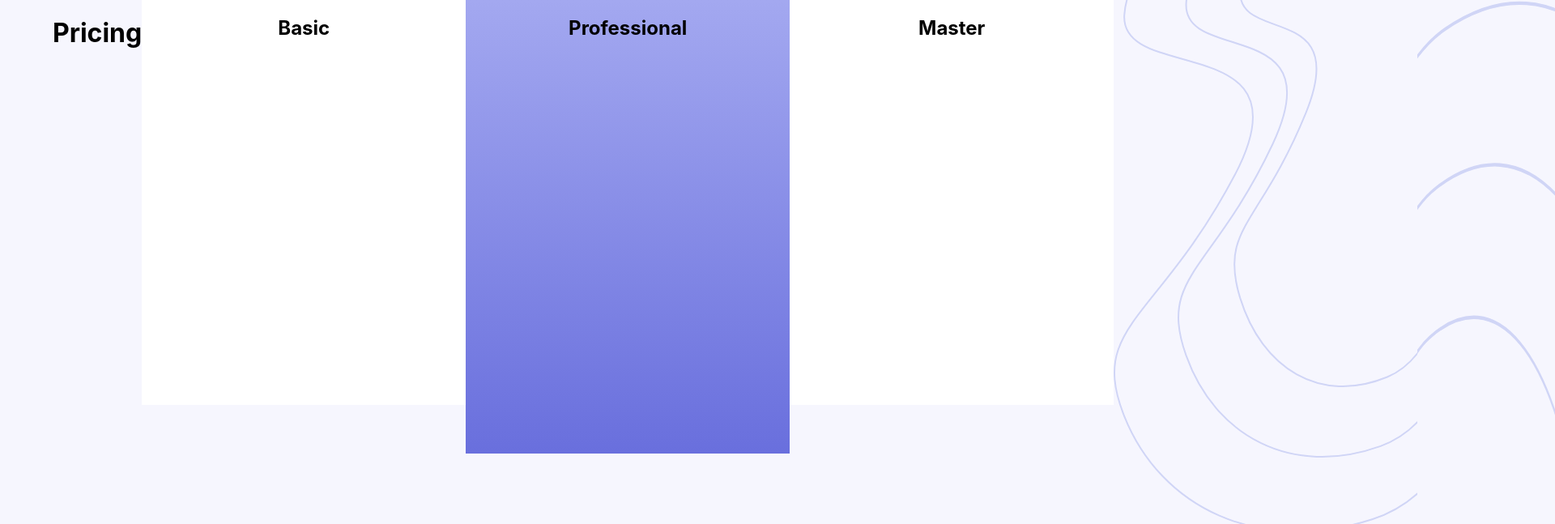
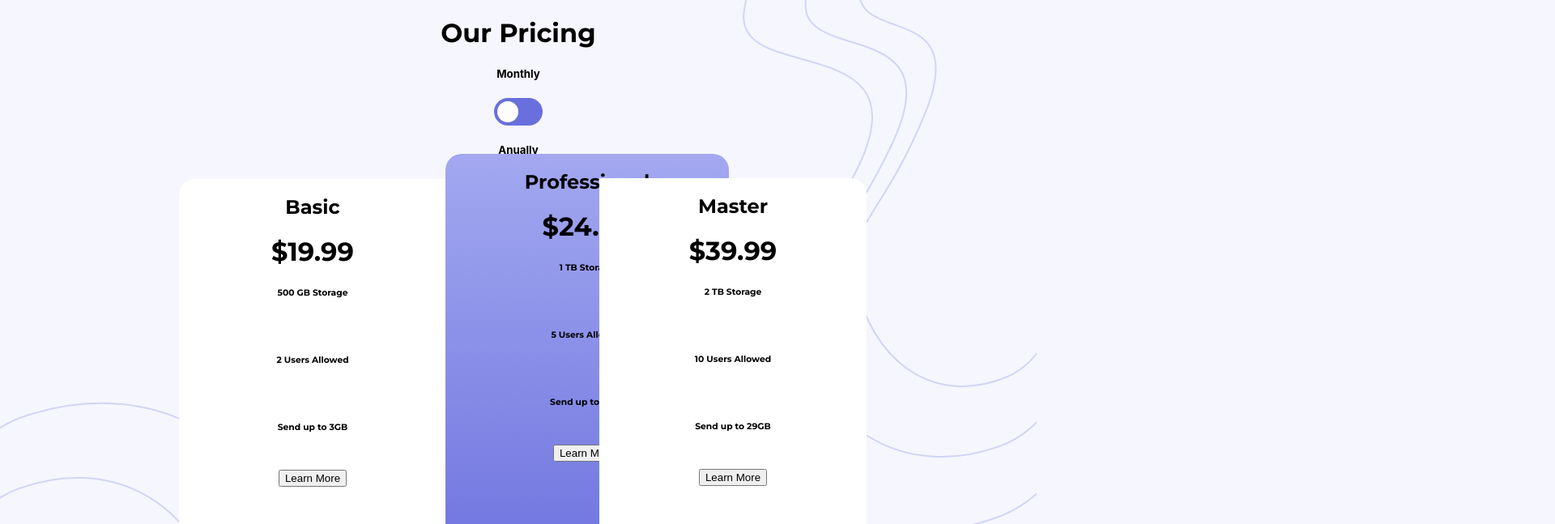
Before and after one commit to jokale/pricing-comp, a React (Create React App) app: page / in a window 1280 px wide. Shown: the top 647 px of the page at 81% size, 1920 px wide, since content can reach past the window. Built offline with nearby package versions, Linux system fonts and the light colour scheme.

Commit message:
add some styling 3

```diff
--- a/public/index.html
+++ b/public/index.html
@@ -24,7 +24,10 @@
       work correctly both with client-side routing and a non-root public URL.
       Learn how to configure a non-root public URL by running `npm run build`.
     -->
-    <title>React App</title>
+
+    <link rel="preconnect" href="https://fonts.gstatic.com">
+<link href="https://fonts.googleapis.com/css2?family=Montserrat:wght@700&display=swap" rel="stylesheet">
+    <title>PRICING</title>
   </head>
   <body>
     <noscript>You need to enable JavaScript to run this app.</noscript>
--- a/src/App.css
+++ b/src/App.css
@@ -41,33 +41,122 @@ html {
   background-color: hsl(240, 78%, 98%);
 }
 .App {
-  display: flex;
   flex-direction: row;
   align-self: center;
-  position: absolute; left: 70px;
   text-align: center;
   margin: 0 -5px;
+}
 
+/* background images */
+#top {
+  position: absolute; top: 0px;right: 0px;
+  z-index: -1;
+}
+#bottom {
+  position: absolute; bottom: 0px; left: 0px;
+  z-index: -1;
 
 }
+
+/* text */
+
+h1,h2,h6,p{
+  font-family: 'Montserrat', sans-serif;
+  font-weight: 700;
+}
+
+/* check box */
+
+.switch {
+  position: relative;
+  display: inline-block;
+  width: 60px;
+  height: 34px;
+}
+
+.switch input {
+  opacity: 0;
+  width: 0;
+  height: 0;
+}
+
+.slider {
+  position: absolute;
+  cursor: pointer;
+  top: 0;
+  left: 0;
+  right: 0;
+  bottom: 0;
+  background-color: #696FDD;
+  -webkit-transition: .4s;
+  transition: .4s;
+}
+
+.slider:before {
+  position: absolute;
+  content: "";
+  height: 26px;
+  width: 26px;
+  left: 4px;
+  bottom: 4px;
+  background-color: white;
+  -webkit-transition: .4s;
+  transition: .4s;
+}
+
+input:checked + .slider {
+  background-color: #2196F3;
+}
+
+input:focus + .slider {
+  box-shadow: 0 0 1px #2196F3;
+}
+
+input:checked + .slider:before {
+  -webkit-transform: translateX(26px);
+  -ms-transform: translateX(26px);
+  transform: translateX(26px);
+}
+
+/* Rounded sliders */
+.slider.round {
+  border-radius: 34px;
+}
+
+.slider.round:before {
+  border-radius: 50%;
+}
+
+/* boxes */
 
 #card1{
   background-color: white;
   align-items: center;
-  width: 400px;
-  height: 500px;
+  width: 330px;
+  height: 470px;
+  margin: 1px;
+  border-top-left-radius: 20px;
+  border-bottom-left-radius: 20px;
+  position: absolute; top: 220px; left: 220px;
 }
 
 #card2{
   background-image: linear-gradient(#A3A8F0, #696FDD);
   align-items: center;
-  width: 400px;
+  width: 350px;
   height: 560px;
+  border-radius: 20px;
+  position: absolute; top: 190px; left: 550px;
+
 }
 
 #card3{
   background-color: white;
   align-items: center;
-    width: 400px;
+    width: 330px;
     height: 500px;
+    border-top-right-radius: 20px;
+    border-bottom-right-radius: 20px;
+    position: absolute; top: 220px; right: 210px;
+
 }
--- a/src/App.js
+++ b/src/App.js
@@ -7,20 +7,41 @@ class App extends React.Component {
   render(){
       return (
     <div className="App">
-          <h1>Pricing</h1>
+          <h1>Our Pricing</h1>
+          <h5>Monthly</h5>
+          <label class="switch">
+  <input type="checkbox"/>
+  <span class="slider round"></span>
+</label>
+     <h5>Anually</h5>
         <div id="card1">
           <h2>Basic</h2>
+          <h1>$19.99</h1>
+          <h6>500 GB Storage</h6> <br></br>
+           <h6>2 Users Allowed</h6> <br></br>
+           <h6>Send up to 3GB </h6> <br></br>
+           <button id="purple">Learn More</button>
 
         </div>
          <div id="card2">
           <h2>Professional</h2>
+          <h1>$24.99</h1>
+          <h6>1 TB Storage</h6> <br></br>
+           <h6>5 Users Allowed</h6> <br></br>
+           <h6>Send up to 10GB </h6> <br></br>
+           <button id="white">Learn More</button>
+
         </div>
          <div id="card3">
            <h2>Master</h2>
-
+           <h1>$39.99</h1>
+           <h6>2 TB Storage</h6> <br></br>
+           <h6>10 Users Allowed</h6> <br></br>
+           <h6>Send up to 29GB </h6> <br></br>
+           <button id="purple">Learn More</button>
           </div>
-         <img src={top} className="App-top" alt="top" />
-         <img src={bottom} className="App-bottom" alt="bottom" />
+         <img id="top"src={top} className="App-top" alt="top" />
+         <img id="bottom"src={bottom} className="App-bottom" alt="bottom" />
 
     </div>
     );
```
Also changed, not shown: 1 other file (tests, documents, lock files or other folders).
